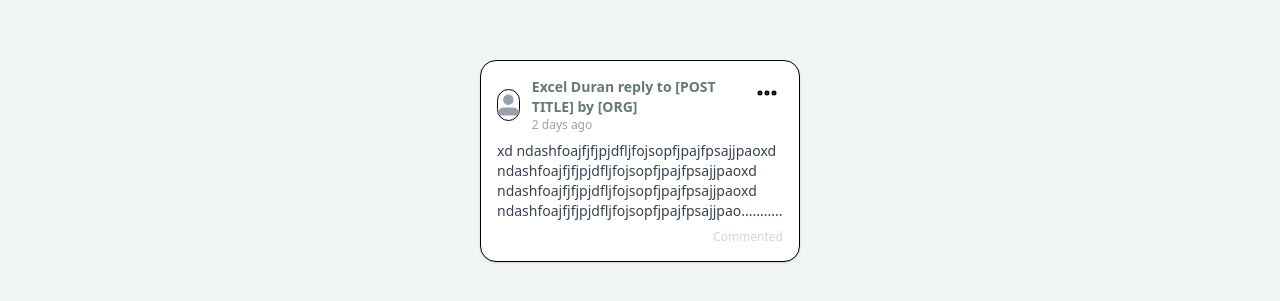
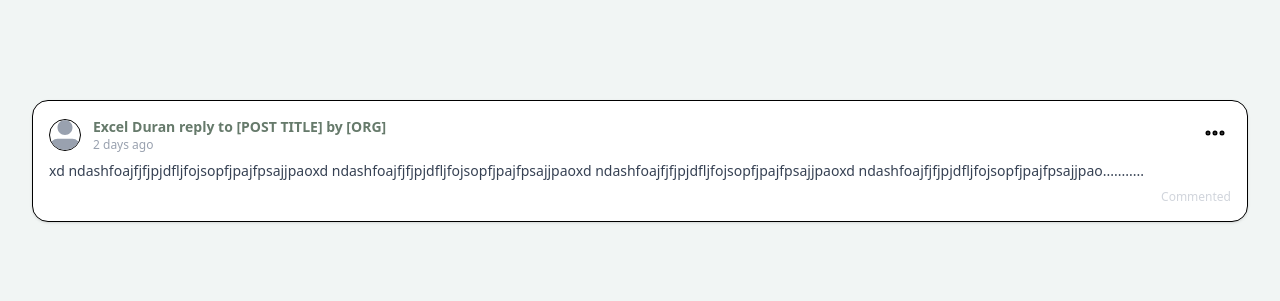
Before and after one commit to kemdav/Tambayan, a Next.js app: page /test/comment-toOrg-test in a window 1280 px wide. Shown: the part 239-540 px from the top of the page. Built offline with nearby package versions, Linux system fonts and the light colour scheme.

Commit message:
fix: removed comment width limit

```diff
--- a/src/app/components/ui/general/comment-toOrg-card.tsx
+++ b/src/app/components/ui/general/comment-toOrg-card.tsx
@@ -35,7 +35,7 @@ export const CommentToOrgCard: React.FC<CommentToOrgCardProps> = ({
   if (hidden) return null;
 
   return (
-    <div className="border rounded-2xl p-4 bg-white shadow-sm max-w-xs w-full mx-auto relative">
+    <div className="border rounded-2xl p-4 bg-white shadow-sm w-full mx-auto relative">
       <div className="absolute top-4 right-4 z-10">
         <button
           className="p-1 rounded-full hover:bg-gray-100"
```
